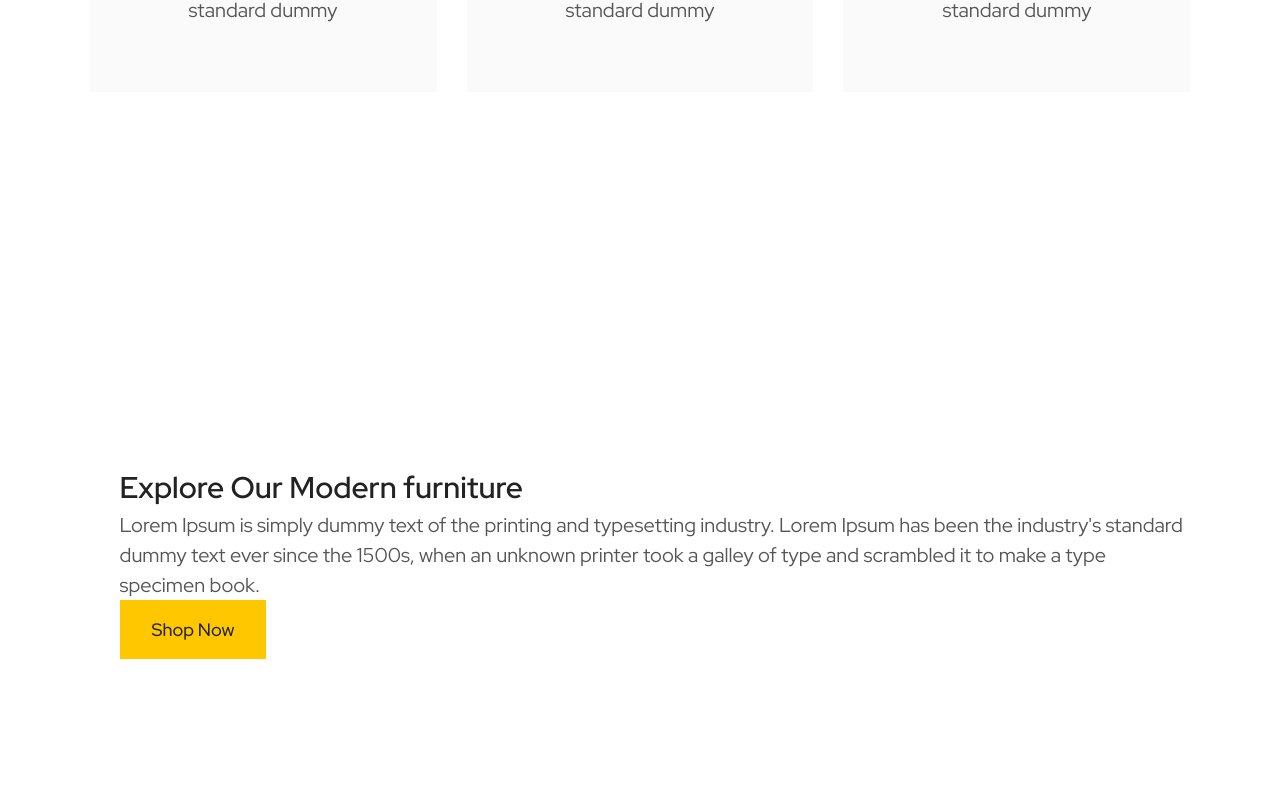
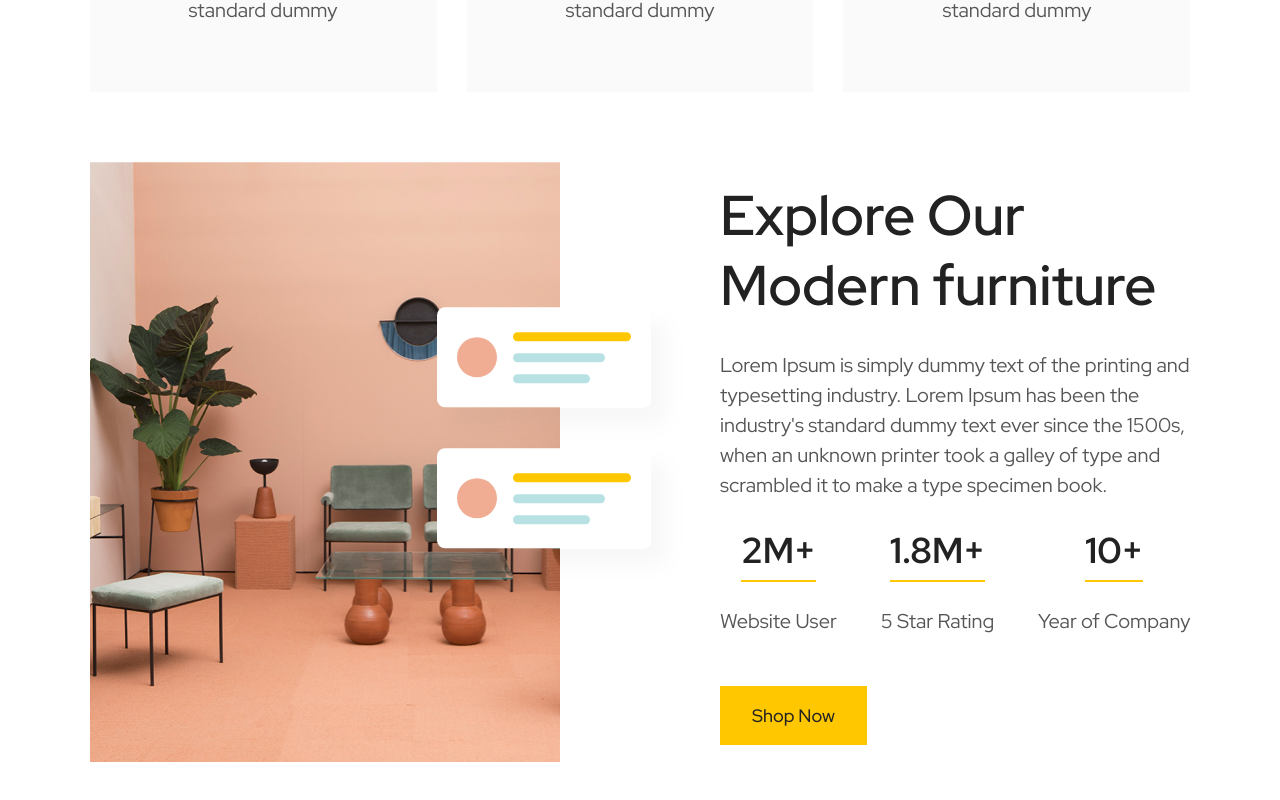
Before and after one commit to RehkMansa/furniture-shop, a React (Create React App) app: page / in a window 1280 px wide. Shown: the part 1753-2553 px from the top of the page. After the commit the page ends 2515 px from the top, so only its background shows below. Built offline with nearby package versions, Linux system fonts and the light colour scheme.

Commit message:
finished middle section

```diff
--- a/src/components/MiddleSection.jsx
+++ b/src/components/MiddleSection.jsx
@@ -4,23 +4,78 @@ const Wrapper = styled.div`
   display: flex;
   justify-content: space-between;
   align-items: center;
-  gap: 30px;
-  padding: 100px 0;
+  align-items: center;
+  margin: 70px 0;
+  gap: 100px;
+  & > * {
+    width: calc(50% - 80px);
+  }
 `;
 
 const ImageWrapper = styled.div`
   position: relative;
   background: url(/images/bg00.jpg);
   height: 600px;
+
+  .info {
+    position: absolute;
+    right: 0;
+    transform: translate(50%, 50%);
+  }
 `;
 
-const RightContainer = styled.div``;
+const RightContainer = styled.div`
+  align-items: start;
+  gap: 30px 0px;
+  h2 {
+    font-size: 56px;
+    line-height: 70px;
+  }
+
+  .items {
+    justify-content: space-between;
+    width: 100%;
+    margin-bottom: 20px;
+  }
+`;
+
+const ItemWrapper = styled.div`
+  gap: 24px;
+  text-align: center;
+  h5 {
+    font-weight: 700;
+    font-size: 36px;
+    line-height: 40px;
+    position: relative;
+  }
+
+  h5::after {
+    display: block;
+    content: '';
+    height: 2px;
+    margin-top: 10px;
+    width: 100%;
+    background: var(--gold);
+  }
+`;
+
+const Item = ({ number, desc }) => (
+  <ItemWrapper className="column flex center">
+    <h5>{number}+</h5>
+    <p>{desc}</p>
+  </ItemWrapper>
+);
 
 const MiddleSection = () => {
   return (
     <Wrapper>
-      <ImageWrapper></ImageWrapper>
-      <RightContainer>
+      <ImageWrapper>
+        <div className="info">
+          <img src="/images/info-icon.svg" alt="squares" />
+          <img src="/images/info-icon.svg" alt="squares" />
+        </div>
+      </ImageWrapper>
+      <RightContainer className="flex column">
         <h2>Explore Our Modern furniture</h2>
         <p>
           Lorem Ipsum is simply dummy text of the printing and typesetting
@@ -28,6 +83,11 @@ const MiddleSection = () => {
           since the 1500s, when an unknown printer took a galley of type and
           scrambled it to make a type specimen book.
         </p>
+        <div className="items flex center">
+          <Item number="2M" desc="Website User" />
+          <Item number="1.8M" desc="5 Star Rating" />
+          <Item number="10" desc="Year of Company" />
+        </div>
         <button>Shop Now</button>
       </RightContainer>
     </Wrapper>
--- a/src/components/PatnersSection.jsx
+++ b/src/components/PatnersSection.jsx
@@ -23,7 +23,6 @@ const partners = [
   'walmart',
   'fedex',
 ];
-console.log(partners);
 const PartnersSection = () => {
   return (
     <Wrapper>
```
Also changed, not shown: public/images/info-icon.svg (added).
